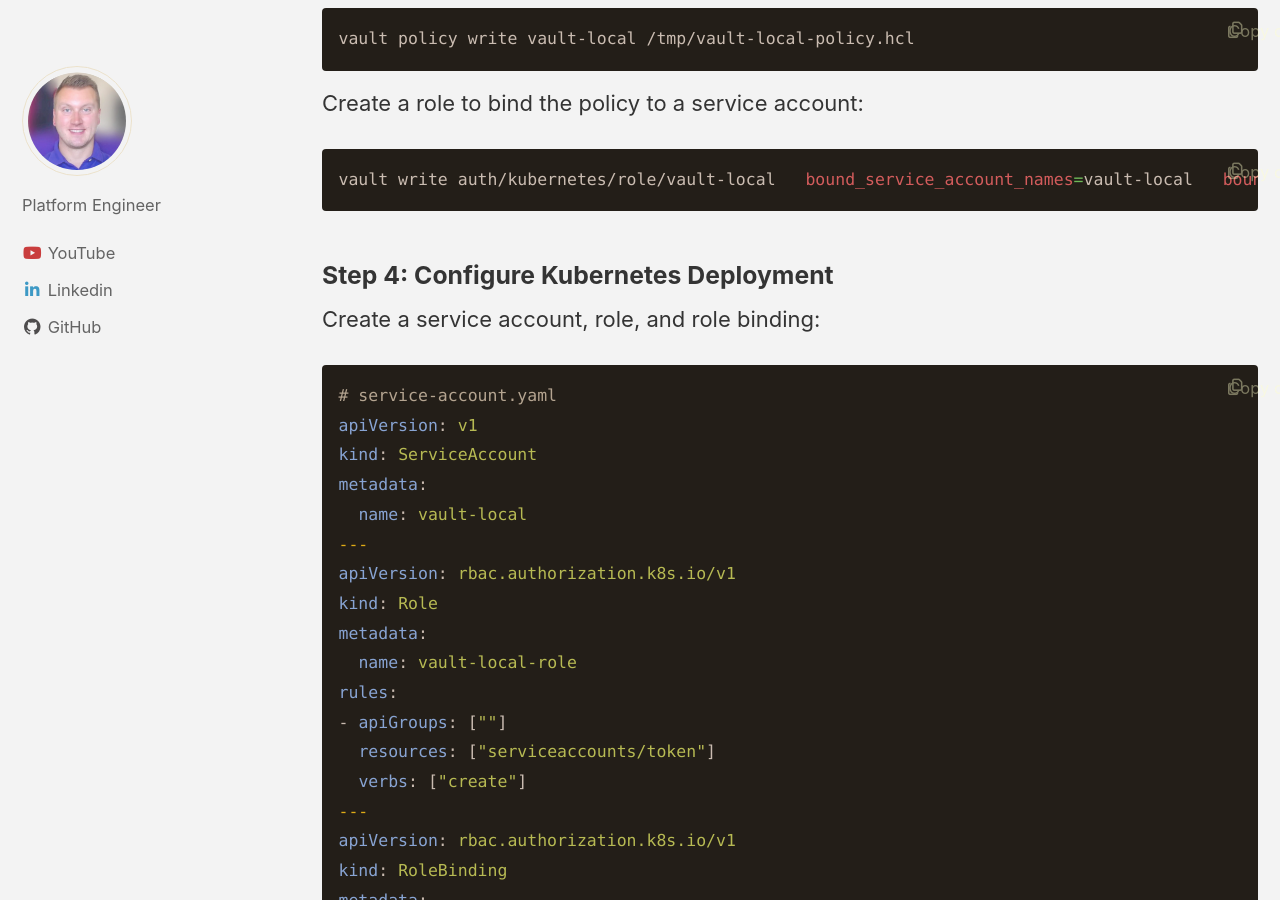
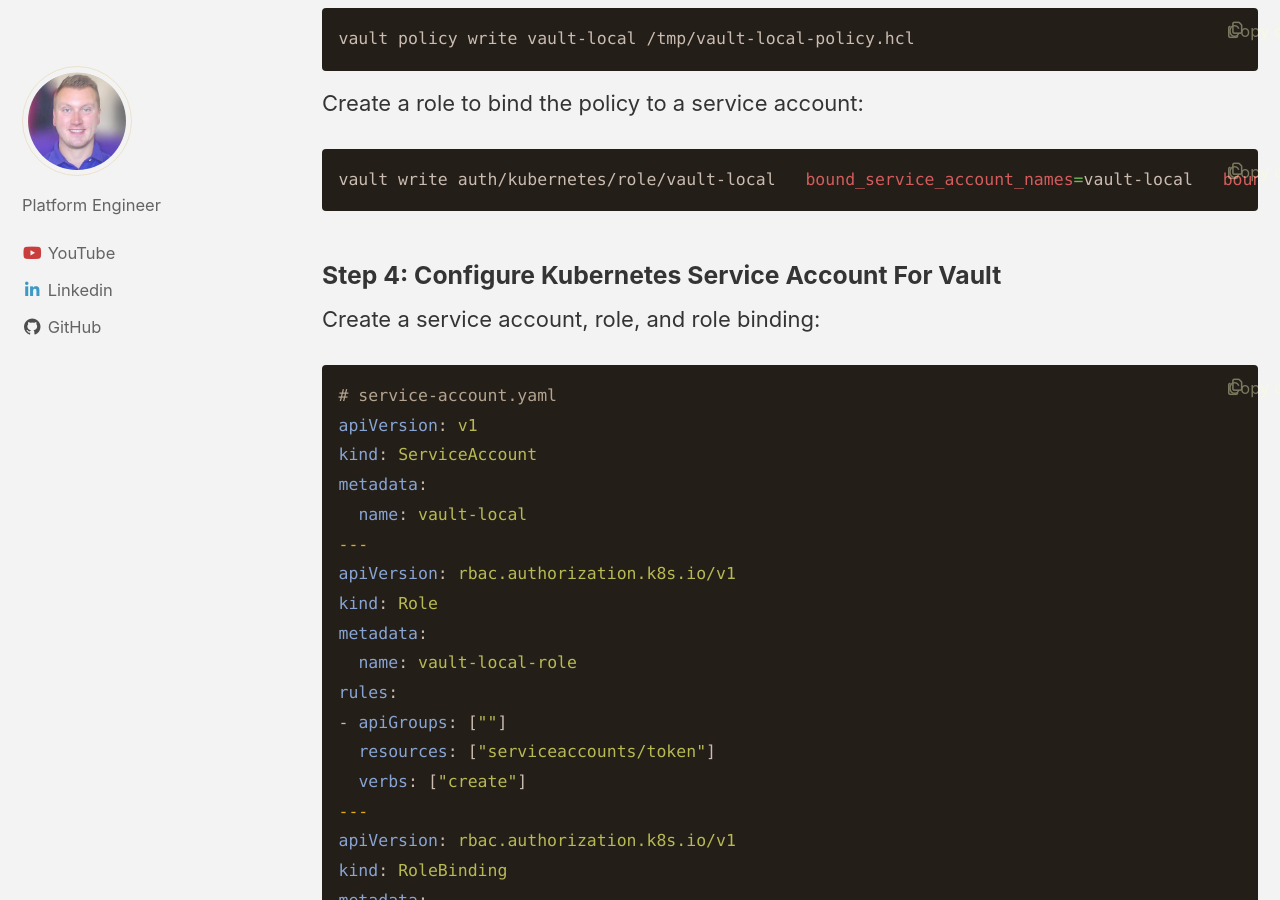
Before and after one commit to Matcham89/chrismatcham-dev, a Jekyll site: the page built from _posts/2025-01-01-Hands-On-Kubernetes-Part 2-Deploying-Vault.md, in a window 1280 px wide and 900 px high, scrolled down 4958 px. Built offline with Jekyll 4.4.1, drawn with Linux system fonts in a browser that asks for light colours; cached includes are drawn as plain includes.

Commit message:
refactor: titles

````diff
--- a/_posts/2025-01-01-Hands-On-Kubernetes-Part 2-Deploying-Vault.md
+++ b/_posts/2025-01-01-Hands-On-Kubernetes-Part 2-Deploying-Vault.md
@@ -143,7 +143,7 @@ Create a role to bind the policy to a service account:
 vault write auth/kubernetes/role/vault-local   bound_service_account_names=vault-local   bound_service_account_namespaces=default   policies=vault-local   ttl=1h
 ```
 
-### Step 4: Configure Kubernetes Deployment
+### Step 4: Configure Kubernetes Service Account For Vault
 Create a service account, role, and role binding:
 ```yaml
 # service-account.yaml
````
